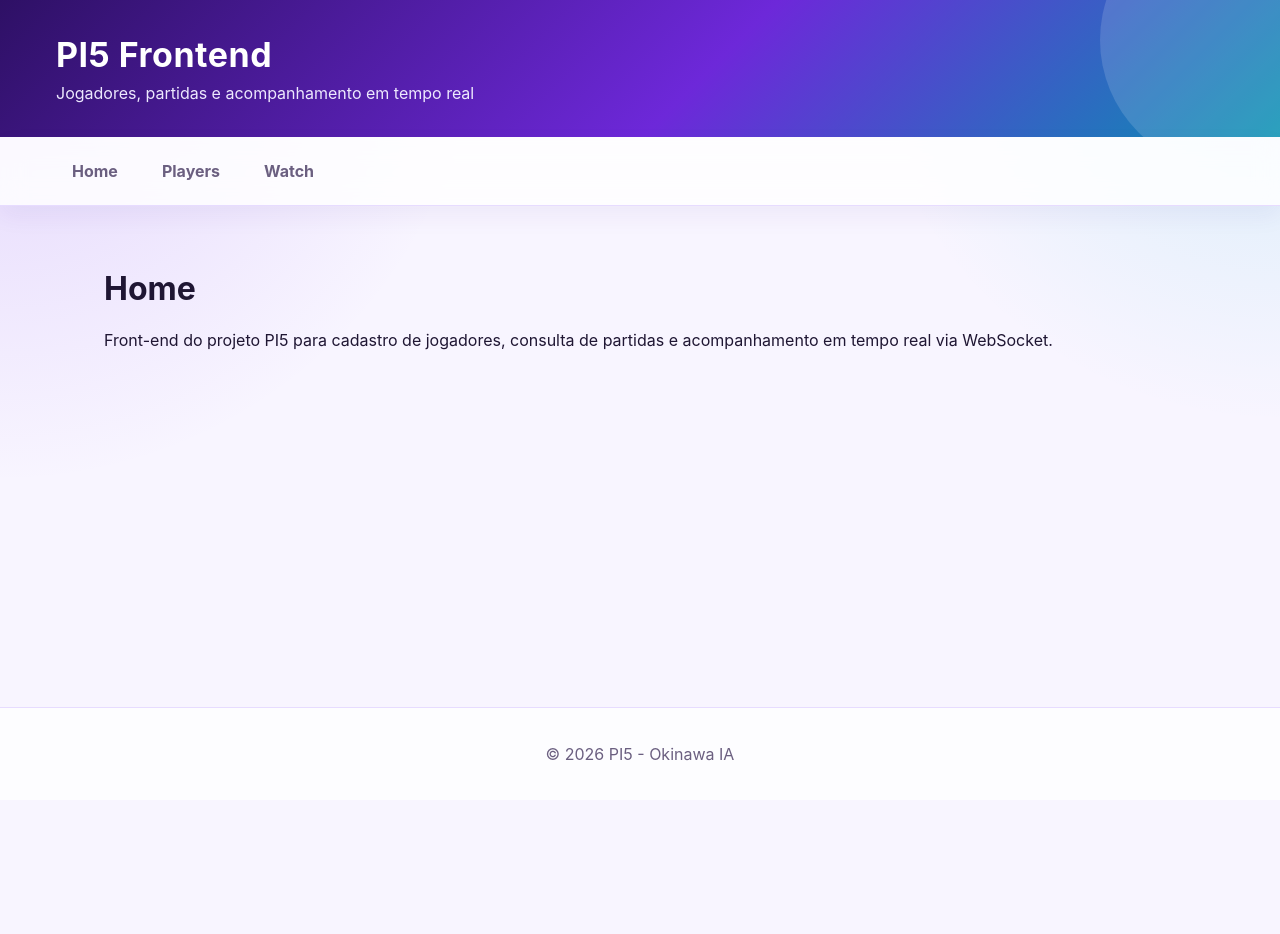
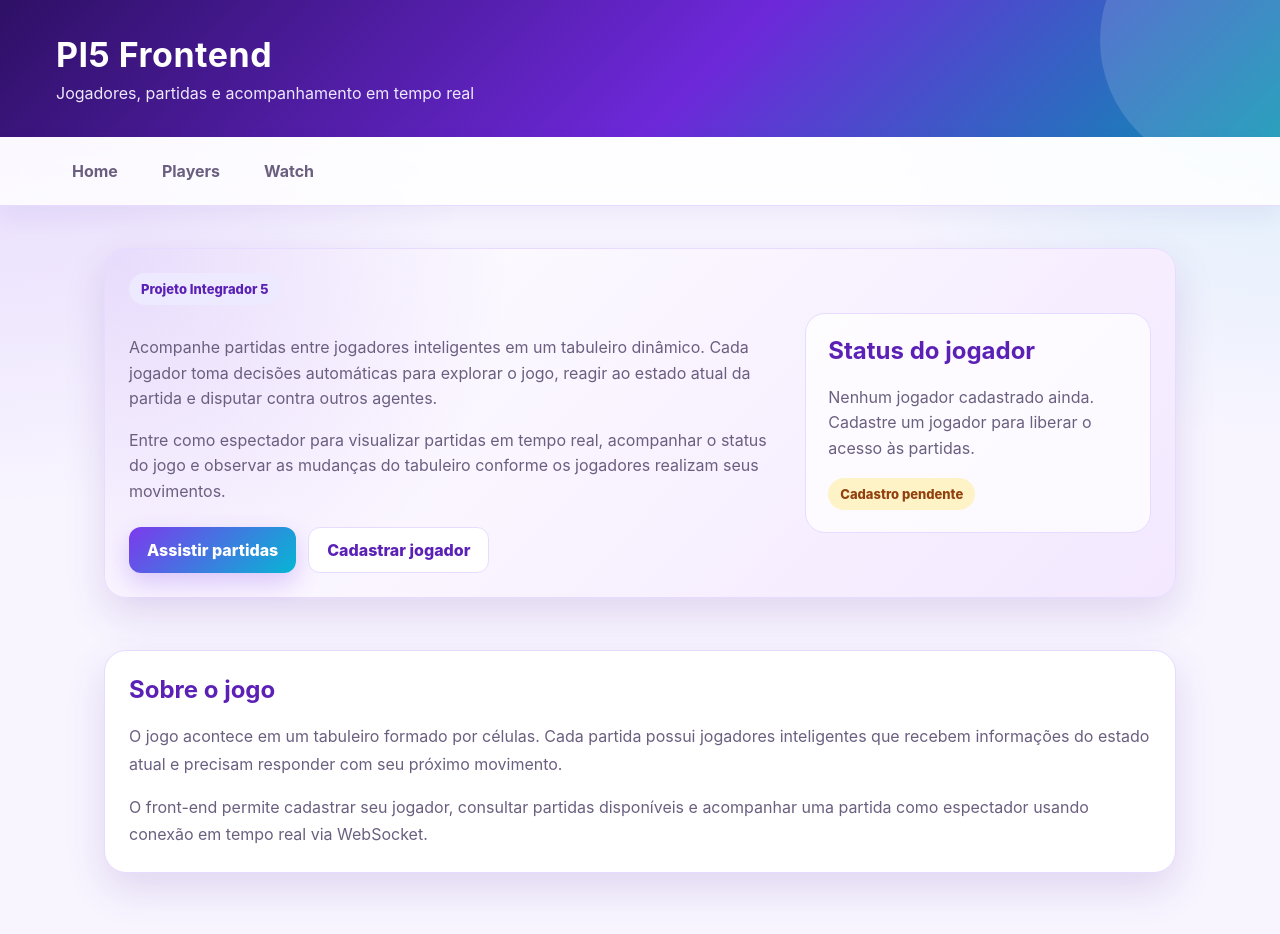
Before and after one commit to Okinawa-IA/react-app, a React (Vite) app: page / in a window 1280 px wide. Shown: the top 934 px of the page. Before the commit the page ends 800 px from the top, so only its background shows below. Built offline with nearby package versions, Linux system fonts and the light colour scheme; no server answers.

Commit message:
adicionando uma landing page para deixar o front mais apresentável

```diff
--- a/src/app-layout.jsx
+++ b/src/app-layout.jsx
@@ -19,10 +19,6 @@ export function AppLayout({ children = null }) {
       <main className="app-main">
         {children}
       </main>
-
-      <footer className="app-footer">
-        <p>&copy; 2026 PI5 - Okinawa IA</p>
-      </footer>
     </div>
   );
 }
--- a/src/routes/home-page.jsx
+++ b/src/routes/home-page.jsx
@@ -1,36 +1,92 @@
-import { createPlayer } from '@core/api/api';
+import { Link } from 'react-router';
 import { useGameContext } from '@core/context/GameContext';
 
 export function HomePage() {
-  const { player, savePlayer } = useGameContext();
-
-  async function handleCreatePlayer() {
-    try {
-      const data = await createPlayer({
-        group_name: 'Okinawa IA',
-        ai_player_name: 'Jogador Frontend',
-        ai_player_avatar: 'https://example.com/avatar.png',
-        ai_player_description: 'Jogador criado pelo front-end React',
-        ai_player_move_endpoint: 'https://example.com/',
-      });
-
-      console.log('Jogador criado:', data);
-
-      savePlayer(data);
-    } catch (error) {
-      console.error(error);
-      alert('Erro ao criar jogador');
-    }
-  }
+  const { player } = useGameContext();
 
   return (
-    <div>
-      <h1>Home</h1>
+    <div className="home-page">
+      <section className="hero-card">
+        <div>
+          <span className="hero-badge">Projeto Integrador 5</span>
 
-      <p>
-        Front-end do projeto PI5 para cadastro de jogadores, consulta de partidas
-        e acompanhamento em tempo real via WebSocket.
-      </p>
+          <p>
+            Acompanhe partidas entre jogadores inteligentes em um tabuleiro
+            dinâmico. Cada jogador toma decisões automáticas para explorar o
+            jogo, reagir ao estado atual da partida e disputar contra outros
+            agentes.
+          </p>
+
+          <p>
+            Entre como espectador para visualizar partidas em tempo real,
+            acompanhar o status do jogo e observar as mudanças do tabuleiro
+            conforme os jogadores realizam seus movimentos.
+          </p>
+
+          <div className="hero-actions">
+            <Link className="button-link" to="/watch">
+              Assistir partidas
+            </Link>
+
+            <Link className="button-link secondary" to="/players">
+              Cadastrar jogador
+            </Link>
+          </div>
+        </div>
+
+        <div className="hero-panel">
+          <h2>Status do jogador</h2>
+
+          {player ? (
+            <>
+              <p>
+                <strong>Nome:</strong> {player.ai_player_name}
+              </p>
+
+              <p>
+                <strong>Grupo:</strong> {player.group_name}
+              </p>
+
+              <p>
+                <strong>ID:</strong> {player.id}
+              </p>
+
+              <span className="status-pill success">
+                Jogador cadastrado
+              </span>
+            </>
+          ) : (
+            <>
+              <p>
+                Nenhum jogador cadastrado ainda. Cadastre um jogador para
+                liberar o acesso às partidas.
+              </p>
+
+              <span className="status-pill warning">
+                Cadastro pendente
+              </span>
+            </>
+          )}
+        </div>
+      </section>
+
+      <section>
+        <h2>Sobre o jogo</h2>
+
+        <div className="game-description">
+          <p>
+            O jogo acontece em um tabuleiro formado por células. Cada partida
+            possui jogadores inteligentes que recebem informações do estado
+            atual e precisam responder com seu próximo movimento.
+          </p>
+
+          <p>
+            O front-end permite cadastrar seu jogador, consultar partidas
+            disponíveis e acompanhar uma partida como espectador usando conexão
+            em tempo real via WebSocket.
+          </p>
+        </div>
+      </section>
     </div>
   );
 }
--- a/src/styles/styles.css
+++ b/src/styles/styles.css
@@ -264,3 +264,151 @@ summary {
   font-weight: 800;
   color: var(--primary-dark);
 }
+
+.home-page {
+  display: flex;
+  flex-direction: column;
+  gap: 28px;
+}
+
+.hero-card {
+  display: grid;
+  grid-template-columns: 1.5fr 0.8fr;
+  gap: 28px;
+  align-items: center;
+  background:
+    radial-gradient(circle at top left, rgba(124, 58, 237, 0.18), transparent 36%),
+    linear-gradient(135deg, #ffffff, #f3e8ff);
+}
+
+.hero-badge {
+  display: inline-flex;
+  width: fit-content;
+  padding: 8px 12px;
+  border-radius: 999px;
+  background: #ede9fe;
+  color: #5b21b6;
+  font-weight: 800;
+  font-size: 13px;
+  margin-bottom: 14px;
+}
+
+.hero-card h1 {
+  margin: 0;
+  max-width: 720px;
+  font-size: 42px;
+  line-height: 1.08;
+  color: #2e1065;
+}
+
+.hero-card p {
+  max-width: 720px;
+  color: var(--muted);
+  font-size: 16px;
+  line-height: 1.6;
+}
+
+.hero-actions {
+  display: flex;
+  gap: 12px;
+  flex-wrap: wrap;
+  margin-top: 22px;
+}
+
+.button-link {
+  display: inline-flex;
+  align-items: center;
+  justify-content: center;
+  padding: 12px 18px;
+  border-radius: 12px;
+  background: linear-gradient(135deg, var(--primary), var(--secondary));
+  color: white;
+  font-weight: 800;
+  box-shadow: 0 10px 24px rgba(124, 58, 237, 0.24);
+}
+
+.button-link.secondary {
+  background: white;
+  color: var(--primary-dark);
+  border: 1px solid var(--border);
+  box-shadow: none;
+}
+
+.hero-panel {
+  background: rgba(255, 255, 255, 0.76);
+  border: 1px solid var(--border);
+  border-radius: 20px;
+  padding: 22px;
+}
+
+.hero-panel h2 {
+  margin-top: 0;
+}
+
+.status-pill {
+  display: inline-flex;
+  width: fit-content;
+  padding: 8px 12px;
+  border-radius: 999px;
+  font-weight: 800;
+  font-size: 13px;
+}
+
+.status-pill.success {
+  background: #dcfce7;
+  color: #166534;
+}
+
+.status-pill.warning {
+  background: #fef3c7;
+  color: #92400e;
+}
+
+.feature-grid {
+  display: grid;
+  grid-template-columns: repeat(3, 1fr);
+  gap: 18px;
+}
+
+.feature-card {
+  background: linear-gradient(180deg, #ffffff, #faf5ff);
+  border: 1px solid var(--border);
+  border-radius: 18px;
+  padding: 20px;
+}
+
+.feature-card h3 {
+  margin-top: 0;
+  color: var(--primary-dark);
+}
+
+.feature-card p {
+  color: var(--muted);
+  line-height: 1.5;
+}
+
+@media (max-width: 850px) {
+  .hero-card {
+    grid-template-columns: 1fr;
+  }
+
+  .hero-card h1 {
+    font-size: 32px;
+  }
+
+  .feature-grid {
+    grid-template-columns: 1fr;
+  }
+}
+
+.game-description {
+  display: grid;
+  gap: 16px;
+  color: var(--muted);
+  font-size: 16px;
+  line-height: 1.7;
+}
+
+.game-description p {
+  margin: 0;
+}
```
